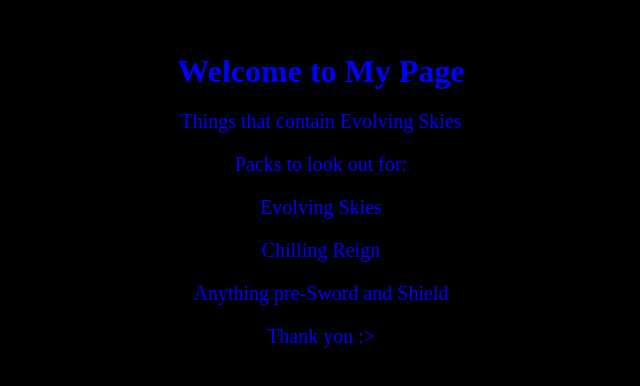
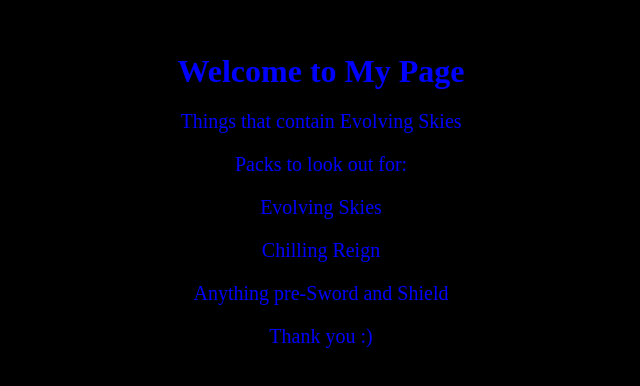
Before and after one commit to Obstagoon2/WebsitesAndStuff, a plain HTML site: page index.html in a window 1280 px wide. Shown: the part 200-586 px from the top of the page, 319-959 px from the left. Drawn offline with Linux system fonts and the light colour scheme.

Commit message:
Update index.html

```diff
--- a/index.html
+++ b/index.html
@@ -36,6 +36,6 @@
     <a>Evolving Skies</a>
     <a>Chilling Reign</a>
     <a>Anything pre-Sword and Shield</a>
-    <a>Thank you :></a>
+    <a>Thank you :)</a>
 </body>
 </html>
```
